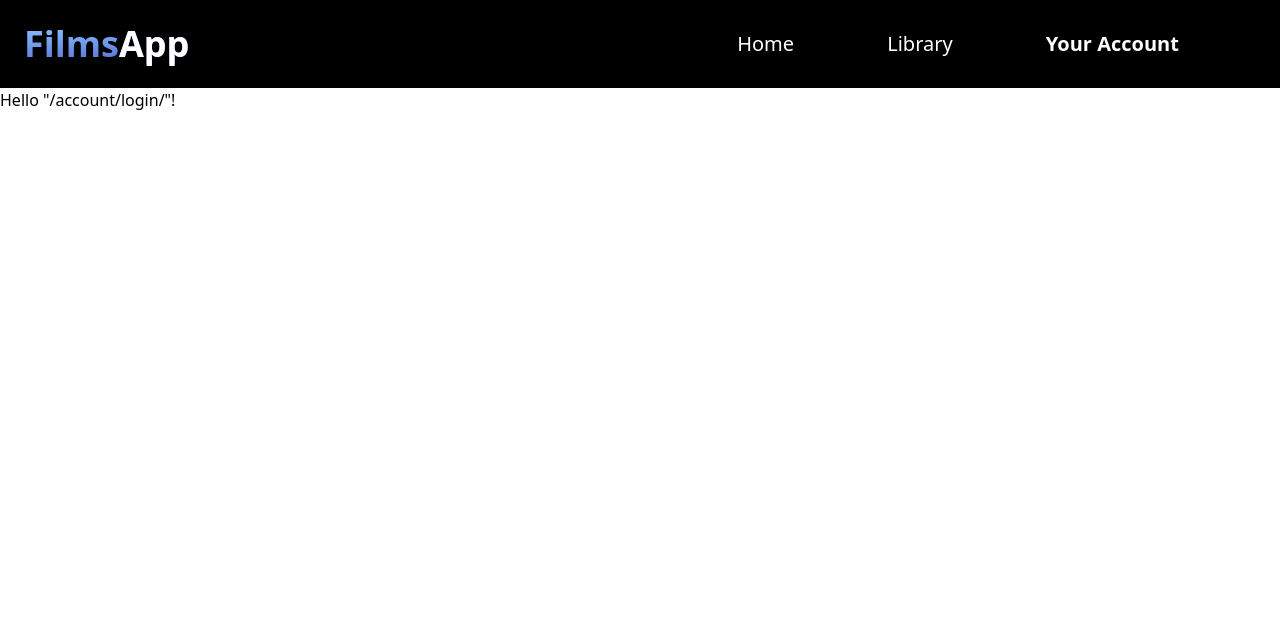
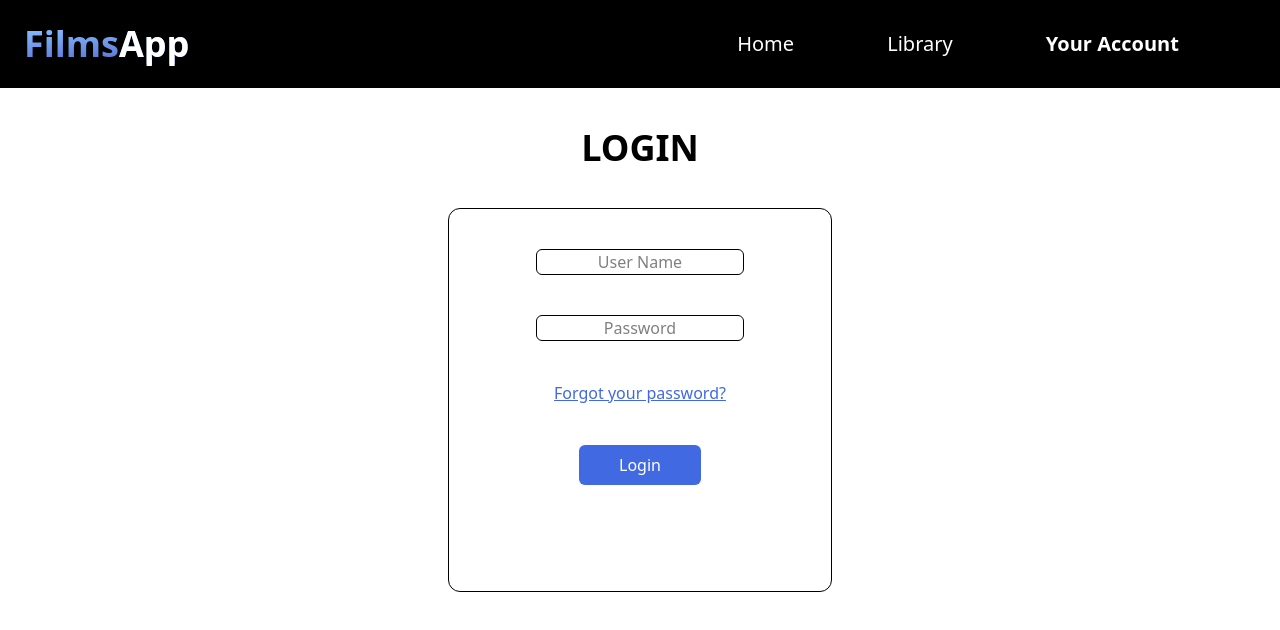
Before and after one commit to Kasprovskyy11/filmy, a React (Vite) app in the folder filmy/: page /account/login in a window 1280 px wide. Shown: the top 630 px of the page. Built offline with nearby package versions, Linux system fonts and the light colour scheme.

Commit message:
Add files via upload

```diff
--- a/filmy/src/routes/account/index.tsx
+++ b/filmy/src/routes/account/index.tsx
@@ -7,17 +7,22 @@ export const Route = createFileRoute("/account/")({
 
 function RouteComponent() {
   const [hasAccount, setHasAccount] = useState(false);
+  const [isLogged, setIsLogged] = useState(false);
   const navigate = useNavigate();
 
   useEffect(() => {
-    const stored = localStorage.getItem("hasAccount");
-    setHasAccount(stored === "true");
+    const storedAccount = localStorage.getItem("hasAccount");
+    const storedLogged = localStorage.getItem("isLogged");
+    setHasAccount(storedAccount === "true");
+    setIsLogged(storedLogged === "true");
   }, []);
 
-  if (hasAccount) {
+  if (hasAccount && !isLogged) {
     navigate({ to: "/account/login" });
-  } else {
+  } else if (!hasAccount) {
     navigate({ to: "/account/register" });
+  } else if (hasAccount && isLogged) {
+    navigate({ to: "/account" });
   }
-  return <></>;
+  return <>{localStorage.getItem("UserName")}</>;
 }
--- a/filmy/src/routes/account/login/index.tsx
+++ b/filmy/src/routes/account/login/index.tsx
@@ -1,14 +1,73 @@
-import { createFileRoute } from "@tanstack/react-router";
-import { useEffect } from "react";
+import { createFileRoute, Link, useNavigate } from "@tanstack/react-router";
+import { useEffect, useState } from "react";
 
 export const Route = createFileRoute("/account/login/")({
   component: RouteComponent,
 });
 
 function RouteComponent() {
+  const navigate = useNavigate();
+  const [isLogged, setIsLogged] = useState(false);
+  const [userNameState, setUserName] = useState("");
+  const [passwordState, setPassword] = useState("");
+  const [storedPass, setStoredPass] = useState("");
+  const [storedUsername, setStoredUserName] = useState("");
   useEffect(() => {
-    const userName = localStorage.getItem("UserName");
-    const pass = localStorage.getItem("Password");
-  }, []);
-  return <div>Hello "/account/login/"!</div>;
+    setStoredUserName(String(localStorage.getItem("UserName")));
+    setStoredPass(String(localStorage.getItem("Password")));
+    if (localStorage.getItem("isLogged") == "true") {
+      navigate({ to: "/account" });
+    }
+  }, [isLogged]);
+
+  function handleUserNameChange(event) {
+    setUserName(event.target.value);
+  }
+
+  function handlePasswordChange(event) {
+    setPassword(event.target.value);
+  }
+
+  function login() {
+    if (userNameState == storedUsername && passwordState == storedPass) {
+      console.log("zalogowano");
+      localStorage.setItem("isLogged", "true");
+      setIsLogged(true);
+    } else {
+      console.log("niezalogowano");
+    }
+  }
+
+  return (
+    <>
+      <div className="container mx-auto flex flex-col items-center">
+        <h2 className="text-center text-4xl uppercase font-bold mt-10">
+          Login
+        </h2>
+        <div className="flex flex-col items-center w-96 h-96 border border-solid border-[black] rounded-xl mt-10">
+          <input
+            type="text"
+            placeholder="User Name"
+            className="text-center w-52 mt-10 border-black border-solid border rounded-md"
+            onChange={handleUserNameChange}
+          ></input>
+          <input
+            type="password"
+            placeholder="Password"
+            className="text-center w-52 mt-10 border-black border-solid border rounded-md"
+            onChange={handlePasswordChange}
+          ></input>
+          <Link to="/" className="mt-10 underline text-[royalblue]">
+            Forgot your password?
+          </Link>
+          <button
+            className="mt-10 bg-[royalblue] px-10 py-2 rounded-md text-white"
+            onClick={login}
+          >
+            Login
+          </button>
+        </div>
+      </div>
+    </>
+  );
 }
--- a/filmy/src/routes/account/register/index.tsx
+++ b/filmy/src/routes/account/register/index.tsx
@@ -16,7 +16,6 @@ function RouteComponent() {
     const stored = localStorage.getItem("hasAccount");
     setHasAccount(stored === "true");
   }, []);
-
 
   function handleUserNameChange(event) {
     setUserName(event.target.value);
@@ -40,12 +39,15 @@ function RouteComponent() {
   }
   return (
     <>
-      <div className="container mx-auto flex justify-center">
+      <div className="container mx-auto flex flex-col items-center">
+        <h2 className="text-center text-4xl uppercase font-bold mt-10">
+          Register
+        </h2>
         <div className="flex flex-col items-center w-96 h-96 border border-solid border-[black] rounded-xl mt-10">
           <input
             type="text"
             placeholder="User Name"
-            className="text-center w-52 mt-10"
+            className="text-center w-52 mt-10 border-black border-solid border rounded-md"
             onChange={handleUserNameChange}
             value={userName}
             required
@@ -53,13 +55,13 @@ function RouteComponent() {
           <input
             type="password"
             placeholder="Password"
-            className="text-center w-52 mt-10"
+            className="text-center w-52 mt-10 border-black border-solid border rounded-md"
             onChange={handlePasswordChange}
             value={password}
             required
           ></input>
           <button
-            className="mt-10 bg-[royalblue] px-6 py-2 rounded-md"
+            className="mt-10 bg-[royalblue] px-10 py-2 rounded-md text-white"
             onClick={createAccount}
           >
             Register
```
